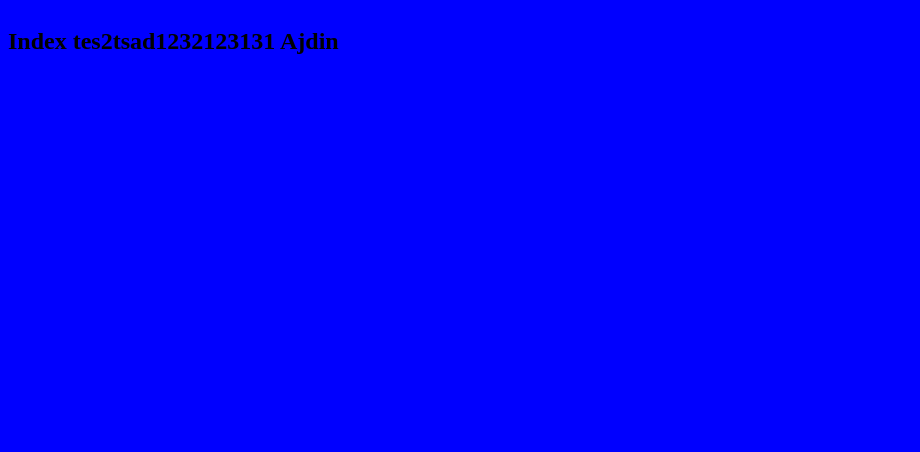
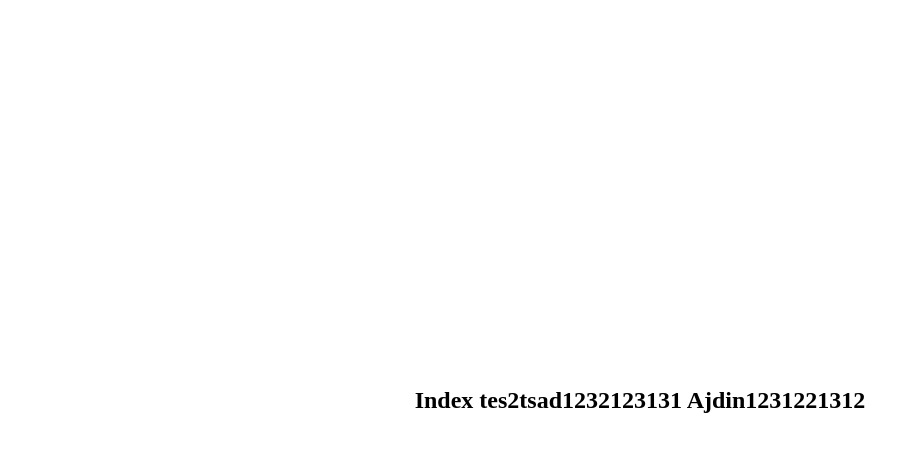
Before and after one commit to Shekey/GulpBrowserSycnExpressJS, a website: page app/source/html/index.html in a window 1280 px wide. Shown: the whole page, without its empty margins (0-920 px from the left). Drawn offline with Linux system fonts and the light colour scheme; files that its build step writes are made by us from their sources.

Commit message:
changed some styling

```diff
--- a/app/source/html/index.html
+++ b/app/source/html/index.html
@@ -8,6 +8,6 @@
   <title>Index</title>
 </head>
 <body>
-  <h2>Index tes2tsad1232123131 Ajdin</h2>
+  <h2>Index tes2tsad1232123131 Ajdin1231221312</h2>
 </body>
 </html>
--- a/app/source/scss/_test.scss
+++ b/app/source/scss/_test.scss
@@ -1,4 +1,8 @@
 body {
-  background: blue;
-  display: flex;
+  background: white;
+  text-align: center;
+  display: table-cell;
+  vertical-align: middle;
+  width: 100vw;
+  height: 100vh;
 }
--- a/package.json
+++ b/package.json
@@ -4,7 +4,7 @@
   "description": "",
   "main": "app.js",
   "scripts": {
-    "start": "node app |  gulp",
+    "start": "node app.js |  gulp",
     "test": "echo \"Error: no test specified\" && exit 1"
   },
   "author": "",
```
Also changed, not shown: app/dist/css/style.css, app/dist/html/about.html, app/dist/html/index.html.
